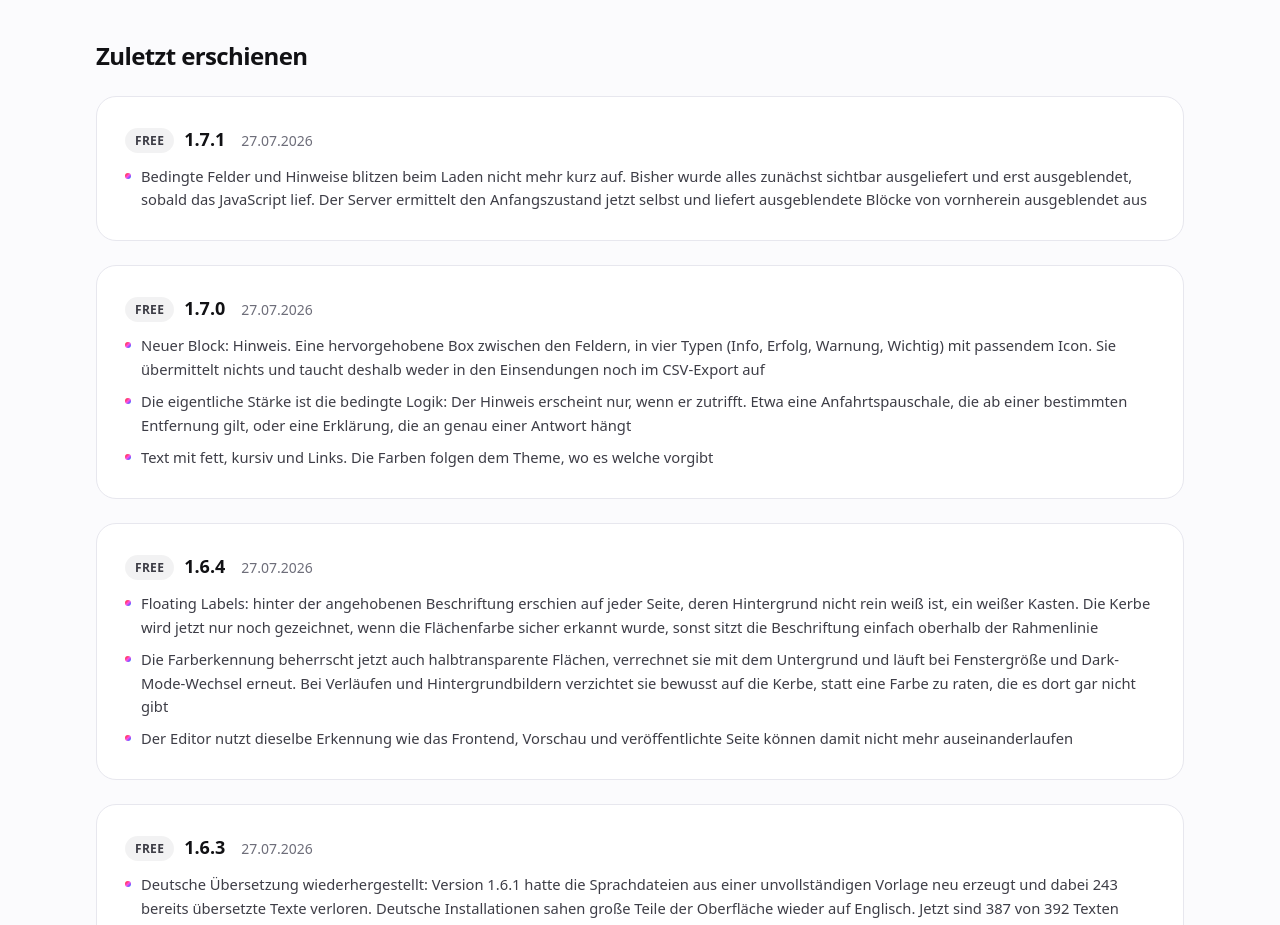
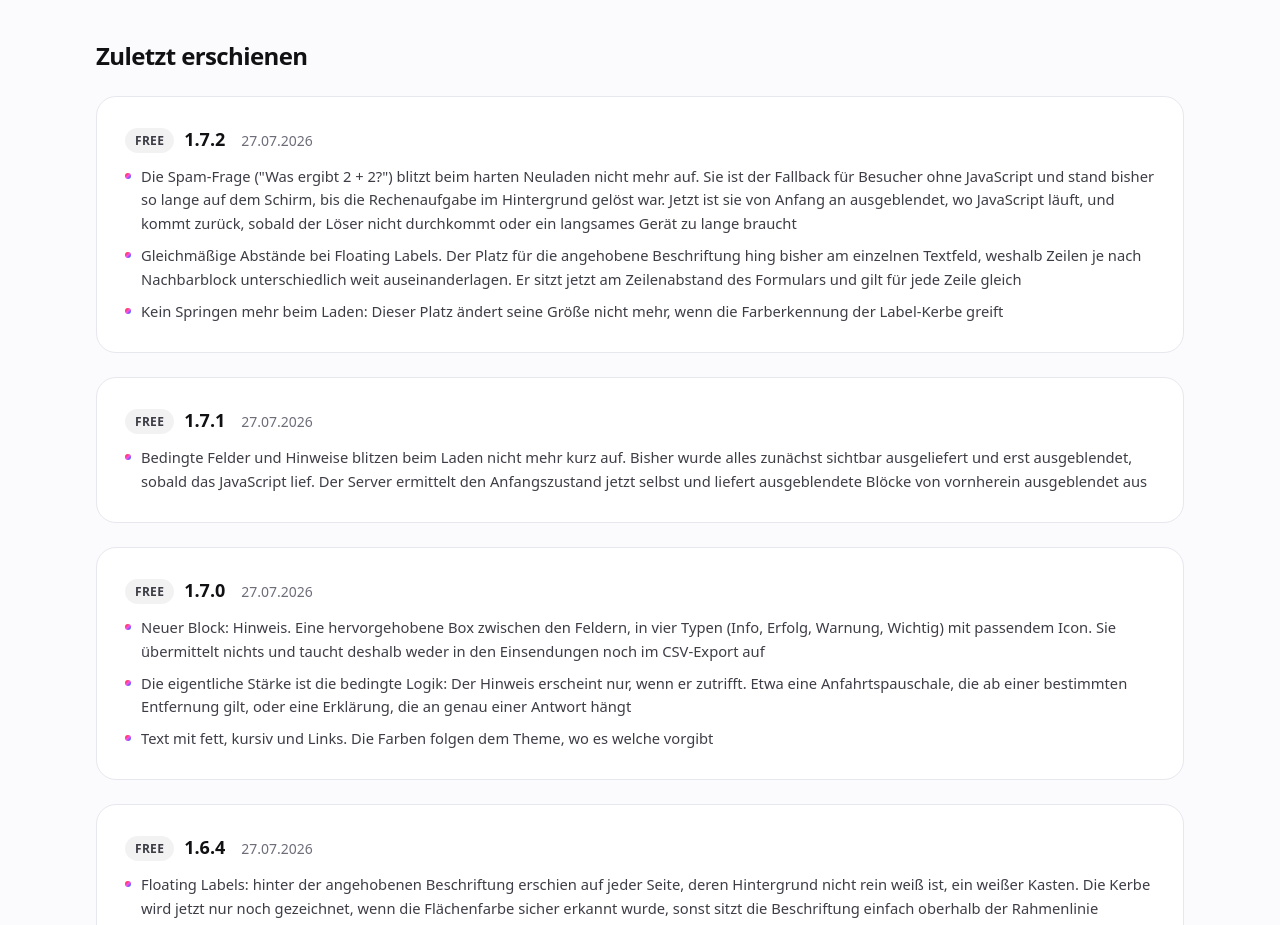
Before and after one commit to dennisbuchwald/flinkform.de, a Next.js app: page /roadmap in a window 1280 px wide. Shown: the part 1340-2265 px from the top of the page. Built offline with nearby package versions, Linux system fonts and the light colour scheme.

Commit message:
Document 1.7.2: no spam-question flash, even floating-label spacing

```diff
--- a/app/roadmap/page.tsx
+++ b/app/roadmap/page.tsx
@@ -59,6 +59,16 @@ const geplant = [
  * Versionsnummer bündeln, zu der es nicht gehört.
  */
 const changelog = [
+  {
+    bereich: "Free",
+    version: "1.7.2",
+    date: "27.07.2026",
+    items: [
+      "Die Spam-Frage (\"Was ergibt 2 + 2?\") blitzt beim harten Neuladen nicht mehr auf. Sie ist der Fallback für Besucher ohne JavaScript und stand bisher so lange auf dem Schirm, bis die Rechenaufgabe im Hintergrund gelöst war. Jetzt ist sie von Anfang an ausgeblendet, wo JavaScript läuft, und kommt zurück, sobald der Löser nicht durchkommt oder ein langsames Gerät zu lange braucht",
+      "Gleichmäßige Abstände bei Floating Labels. Der Platz für die angehobene Beschriftung hing bisher am einzelnen Textfeld, weshalb Zeilen je nach Nachbarblock unterschiedlich weit auseinanderlagen. Er sitzt jetzt am Zeilenabstand des Formulars und gilt für jede Zeile gleich",
+      "Kein Springen mehr beim Laden: Dieser Platz ändert seine Größe nicht mehr, wenn die Farberkennung der Label-Kerbe greift",
+    ],
+  },
   {
     bereich: "Free",
     version: "1.7.1",
--- a/lib/site.ts
+++ b/lib/site.ts
@@ -6,7 +6,7 @@ export const GITHUB_URL = "https://github.com/dennisbuchwald/Flinkform";
 export const DEMO_URL = "https://demo.flinkform.de"; // Platzhalter, Demo-Instanz folgt
 export const CONTACT_MAIL = "dennis@dbw-media.de";
 
-export const FREE_VERSION = "1.7.1";
+export const FREE_VERSION = "1.7.2";
 export const PRO_VERSION = "1.2.1";
 export const FACTS_UPDATED = "2026-07-27";
 
```
